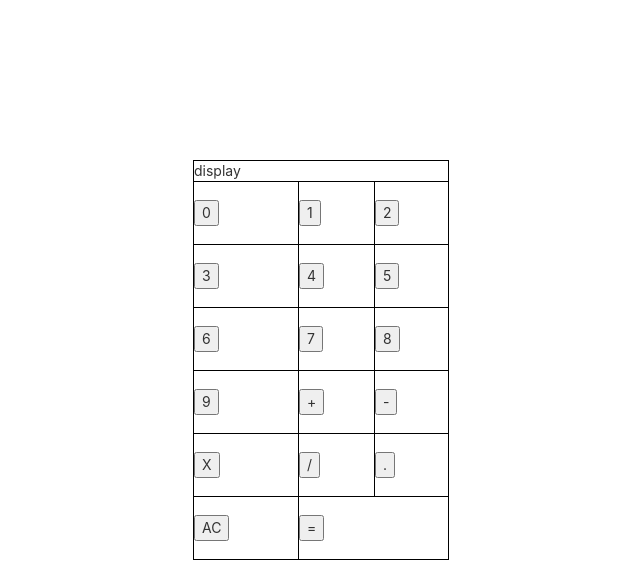
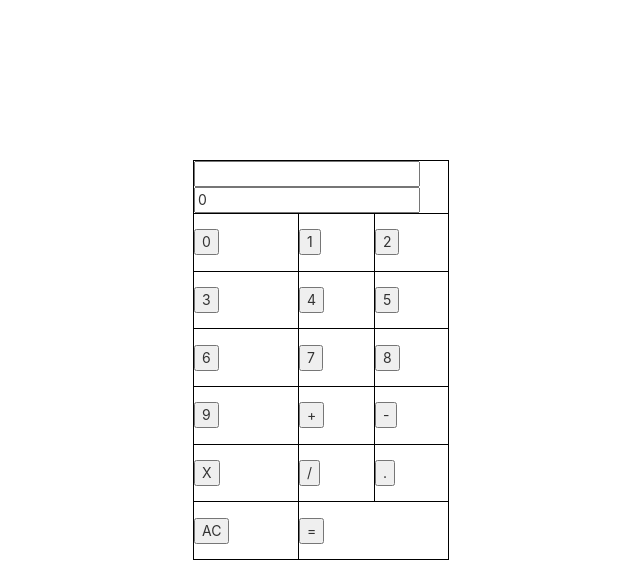
Before and after one commit to i23002/javascriptCalculator, a React (Create React App) app: page / in a window 1280 px wide. Shown: the top 582 px of the page, without its empty margins (319-959 px from the left). Built offline with nearby package versions, Linux system fonts and the light colour scheme.

Commit message:
gave the calculator basic working abilities

```diff
--- a/src/App.js
+++ b/src/App.js
@@ -5,20 +5,26 @@ class MyComponent extends React.Component{
     constructor(props){
       super(props);
       this.state={
-          input: '0',
+          input: '',
           output : 0
       }
+
       this.handleChange = this.handleChange.bind(this);
       this.equals = this.equals.bind(this);
       this.clear = this.clear.bind(this);
 
     }
     handleChange(event){
-      this.setState({
 
-          input: event.target.value
+        if (event.target.value === "X"){
+            event.target.value = "*"
+        }
+      this.setState( state => ({
 
-        })
+          input: state.input + event.target.value,
+          output : state.input + event.target.value
+
+        }))
     }
     equals(){
        this.setState({
@@ -28,7 +34,8 @@ class MyComponent extends React.Component{
     }
     clear(){
       this.setState({
-          input : '0'
+          input : '',
+          output: 0
       })
     }
     render(){
@@ -37,38 +44,38 @@ class MyComponent extends React.Component{
             <table>
                 <thead>
                     <tr colSpan="2">
-                        <td id="display" colSpan="3">display</td>
+                        <td id="display" colSpan="3"><input value={this.state.input} /><input value={this.state.output}/></td>
                     </tr>
                 </thead>
                 <tbody>
                 <tr>
-                    <td id="zero"><input type="button" value="0"/></td>
-                    <td id="one"><input type="button" value="1"/></td>
-                    <td id="two"><input type="button" value="2"/></td>
+                    <td id="zero"><input type="button" value="0" onClick={this.handleChange}/></td>
+                    <td id="one"><input type="button" value="1" onClick={this.handleChange}/></td>
+                    <td id="two"><input type="button" value="2" onClick={this.handleChange}/></td>
                 </tr>
                 <tr>
-                    <td id="three"><input type="button" value="3"/></td>
-                    <td id="four"><input type="button" value="4"/></td>
-                    <td id="five"><input type="button" value="5"/></td>
+                    <td id="three"><input type="button" value="3" onClick={this.handleChange}/></td>
+                    <td id="four"><input type="button" value="4" onClick={this.handleChange}/></td>
+                    <td id="five"><input type="button" value="5" onClick={this.handleChange}/></td>
                 </tr>
                 <tr>
-                    <td id="six"><input type="button" value="6"/></td>
-                    <td id="seven"><input type="button" value="7"/></td>
-                    <td id="eight"><input type="button" value="8"/></td>
+                    <td id="six"><input type="button" value="6" onClick={this.handleChange}/></td>
+                    <td id="seven"><input type="button" value="7" onClick={this.handleChange}/></td>
+                    <td id="eight"><input type="button" value="8" onClick={this.handleChange}/></td>
                 </tr>
                 <tr>
-                    <td id="nine"><input type="button" value="9"/></td>
-                    <td id="add"><input type="button" value="+"/></td>
-                    <td id="subtract"><input type="button" value="-"/></td>
+                    <td id="nine"><input type="button" value="9" onClick={this.handleChange}/></td>
+                    <td id="add"><input type="button" value="+" onClick={this.handleChange}/></td>
+                    <td id="subtract"><input type="button" value="-" onClick={this.handleChange}/></td>
                 </tr>
                 <tr>
-                    <td id="multiply"><input type="button" value="X"/></td>
-                    <td id="divide"><input type="button" value="/"/></td>
-                    <td id="decimal"><input type="button" value="."/></td>
+                    <td id="multiply"><button type="submit" value="X" onClick={this.handleChange}>X</button></td>
+                    <td id="divide"><input type="button" value="/" onClick={this.handleChange}/></td>
+                    <td id="decimal"><input type="button" value="." onClick={this.handleChange}/></td>
                 </tr>
                 <tr>
-                    <td id='clear'><input type="button" value="AC"/></td>
-                    <td id='equals' colSpan="2"><input type="button" value="="/></td>
+                    <td id='clear'><input type="button" value="AC" onClick={this.clear}/></td>
+                    <td id='equals' colSpan="2"><input type="button" value="=" onClick={this.equals}/></td>
                 </tr>
                 </tbody>
             </table>
```
